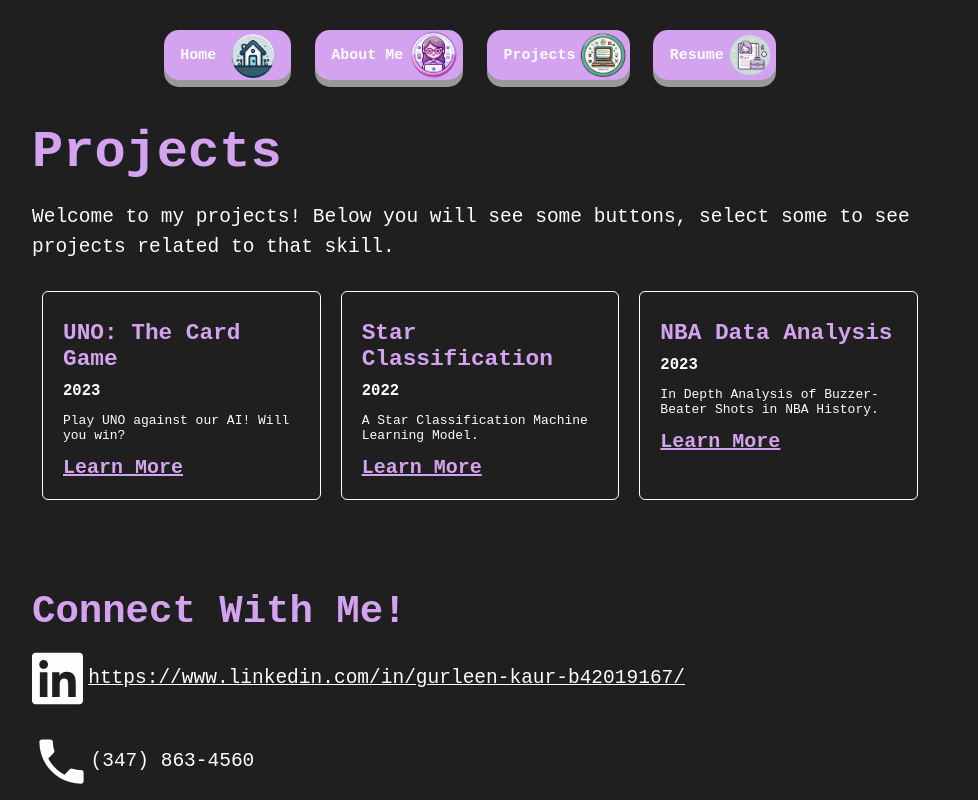
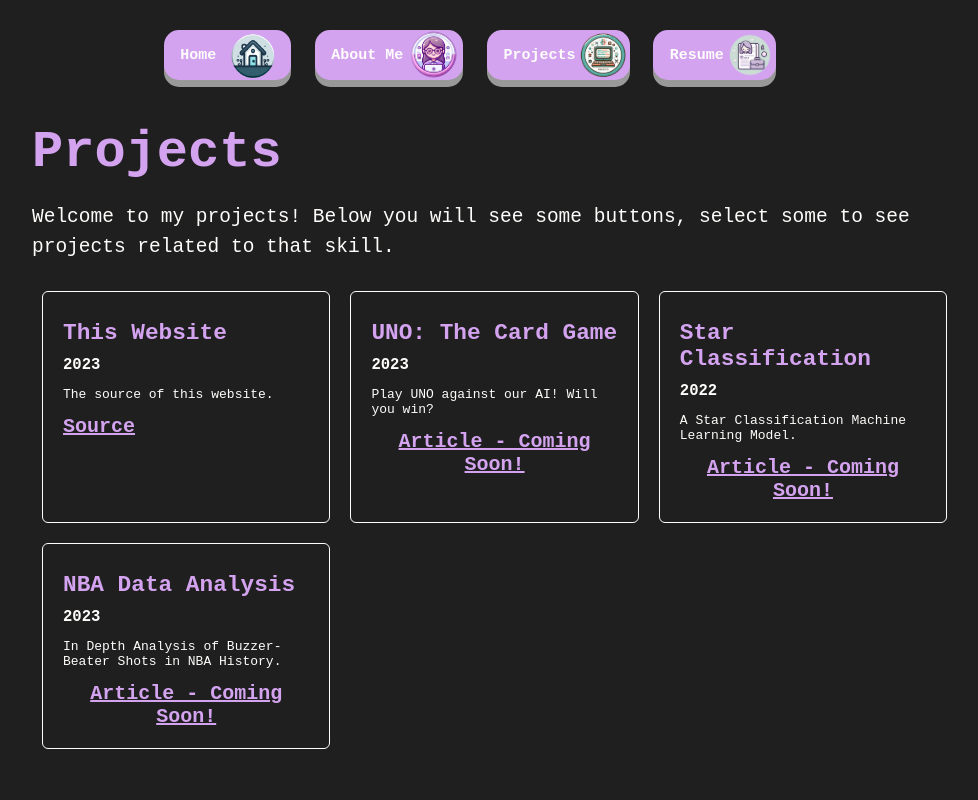
Before and after one commit to gurleenkaur-gk/gurleenkaur-gk.github.io, a plain HTML site: page projects.html in a window 1280 px wide. Shown: the top 800 px of the page, without its empty margins (160-1138 px from the left). Drawn offline with Linux system fonts and the light colour scheme.

Commit message:
Structure changes and slight content changes

```diff
--- a/projects.html
+++ b/projects.html
@@ -31,24 +31,31 @@
       <div>
         <!-- TODO: MAYBE ADD MORE PROJECTS -->
         <article>
+          <h3>This Website</h3>
+          <h4>2023</h4>
+          <p>The source of this website.</p>
+          <a href="https://github.com/gurleenkaur-gk/gurleenkaur-gk.github.io"
+            class="learn_more"><span>Source</span></a>
+        </article>
+        <article>
           <h3>UNO: The Card Game</h3>
           <h4>2023</h4>
           <p>Play UNO against our AI! Will you win?</p>
-          <a href="#" class="learn_more"><span>Learn More</span></a>
+          <a href="#" class="learn_more"><span>Article - Coming Soon!</span></a>
           <!-- <a href="#" class="learn_more"><span>Demo</span></a> -->
         </article>
         <article>
           <h3>Star Classification</h3>
           <h4>2022</h4>
           <p>A Star Classification Machine Learning Model.</p>
-          <a href="#" class="learn_more"><span>Learn More</span></a>
+          <a href="#" class="learn_more"><span>Article - Coming Soon!</span></a>
           <!-- <a href="#" class="learn_more"><span>Demo</span></a> -->
         </article>
         <article>
           <h3>NBA Data Analysis</h3>
           <h4>2023</h4>
           <p>In Depth Analysis of Buzzer-Beater Shots in NBA History.</p>
-          <a href="#" class="learn_more"><span>Learn More</span></a>
+          <a href="#" class="learn_more"><span>Article - Coming Soon!</span></a>
           <!-- <a href="#" class="learn_more"><span>Demo</span></a> -->
         </article>
       </div>
--- a/styles.css
+++ b/styles.css
@@ -105,19 +105,36 @@ h2 {
   margin-top: 80px;
 }
 
-section {
-  padding: 0px 0px 0px 0px;
+section#secondary {
+  width: 110%;
 }
 
-#skills div,
-#secondary div {
+#skills div {
   display: flex;
   justify-content: center;
 }
 
-#secondary div article {
+/* #skills div,
+#secondary div {
+  display: flex;
+  justify-content: center;
+} */
+
+#secondary div {
+  display: flex;
+  align-content: flex-start;
+  flex-wrap: wrap;
   flex: 1;
 }
+
+#secondary div article {
+  width: 25%;
+  word-wrap: break-word;
+}
+
+/* #secondary div article {
+  flex: 1;
+} */
 
 figure {
   display: flex;
@@ -210,3 +227,16 @@ iframe {
   flex-direction: row;
   align-items: center;
 }
+
+#hobby {
+  display: flex;
+  flex-direction: row;
+  justify-content: space-evenly;
+}
+
+#hobby img {
+  width: 200px;
+  height: 200px;
+  border-radius: 25px;
+  padding: 10px 20px 10px 20px;
+}
```
Also changed, not shown: about.html (+13 -12 lines), minecraft.png (added), project_articles/nba_article.html (added), project_articles/star_article.html (added), project_articles/uno_article.html (added), project_articles/website_article.html (added), reading.jpg (added).
